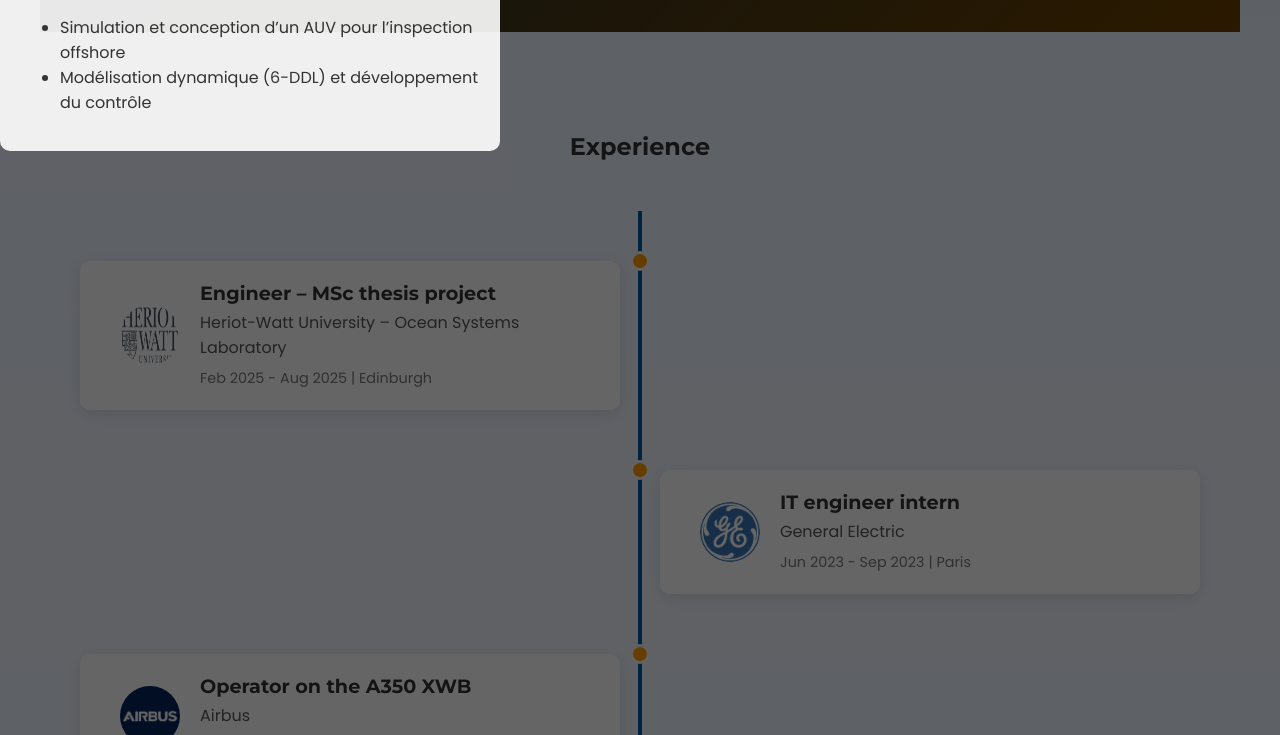
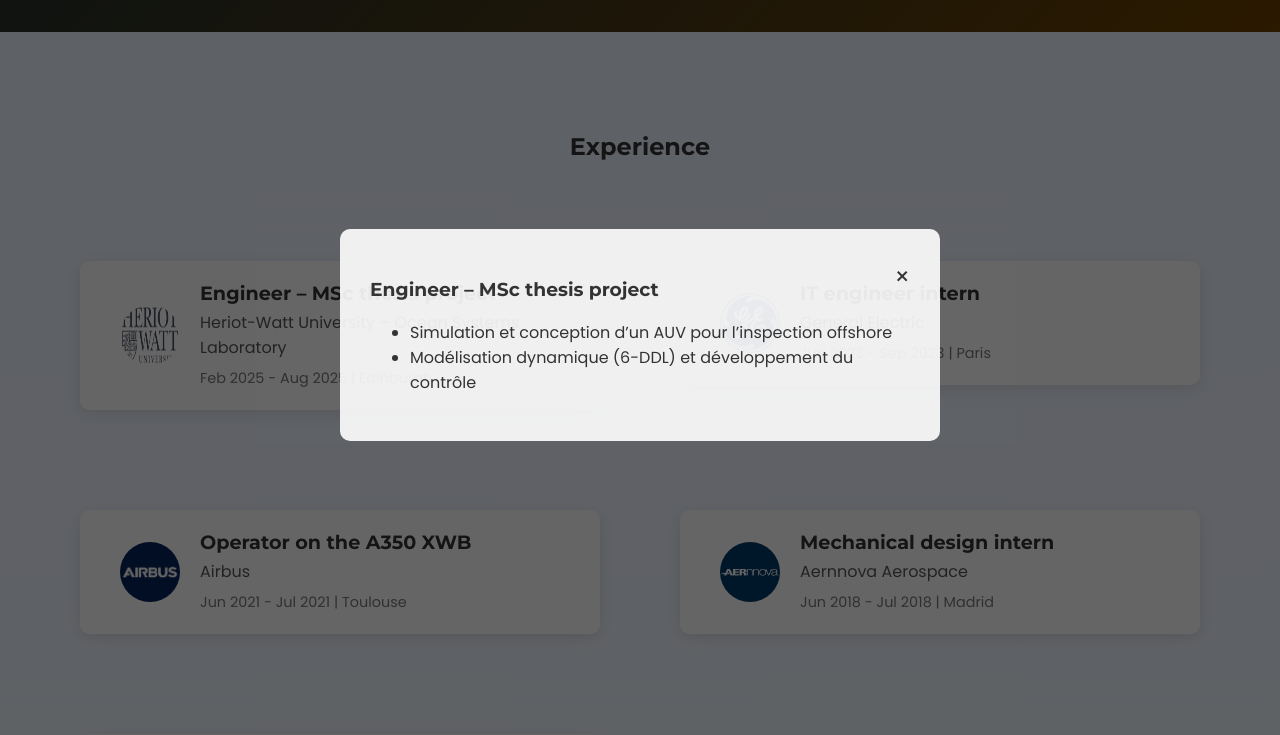
Before and after one commit to theyatokami/Web-Curriculum-Vitae, a website: page index.html in a window 1280 px wide. Both pictures are taken after a click on the element 350 px from the left and 1162 px from the top of the page. Shown: the part 827-1562 px from the top of the page. Drawn offline with nearby package versions, Linux system fonts and the light colour scheme.

Commit message:
Enhance layout and modal styling

```diff
--- a/scripts.js
+++ b/scripts.js
@@ -4,7 +4,7 @@
   var nav_links = $('nav a');
 
 
-  var typedPhrases = ['Engineering Student', 'Robotics Enthusiast', 'Problem Solver'];
+  var typedPhrases = ['Engineering Student', 'Robotics Enthusiast', 'Problem Solver', 'Full-Stack Developer', 'Global Mindset'];
   var typedIndex = 0;
   var charIndex = 0;
 
@@ -155,6 +155,7 @@
     $('#modal-desc').text(desc);
     $('#modal-link').attr('href', link);
     $('#project-modal').fadeIn();
+    $('#project-modal').css('display', 'flex');
   });
 
   $('.modal .close').on('click', function() {
@@ -173,6 +174,7 @@
     $('#exp-modal-title').text(title);
     $('#exp-modal-desc').html(details);
     $('#experience-modal').fadeIn();
+    $('#experience-modal').css('display', 'flex');
   });
 
   $('#experience-modal .close').on('click', function() {
--- a/styles.css
+++ b/styles.css
@@ -57,11 +57,12 @@
   margin: 0 15px;
   text-decoration: none;
   color: var(--text-color);
-  transition: color 0.3s ease;
+  transition: color 0.3s ease, transform 0.3s ease;
 }
 
 .nav-links a:hover {
   color: var(--primary-color);
+  transform: scale(1.1);
 }
 .nav-links a.active {
   border-bottom: 2px solid var(--secondary-color);
@@ -89,6 +90,8 @@
   color: #ffffff;
   padding: 150px 20px;
   position: relative;
+  width: 100vw;
+  margin-left: calc(50% - 50vw);
 }
 
 .intro::before {
@@ -212,6 +215,25 @@
 .timeline-content span {
   font-size: 0.9em;
   color: #777;
+}
+
+@media (min-width: 900px) {
+  .timeline {
+    display: grid;
+    grid-template-columns: 1fr 1fr;
+    gap: 40px;
+  }
+  .timeline::before,
+  .timeline-item:nth-child(even)::before,
+  .timeline-item:nth-child(odd)::before {
+    display: none;
+  }
+  .timeline-item,
+  .timeline-item:nth-child(even),
+  .timeline-item:nth-child(odd) {
+    width: 100%;
+    left: 0;
+  }
 }
 
 .education-container {
@@ -573,15 +595,16 @@
   background: rgba(0, 0, 0, 0.6);
   justify-content: center;
   align-items: center;
+  padding: 20px;
   z-index: 1002;
 }
 
 .modal-content {
   background: var(--card-bg);
-  padding: 20px;
+  padding: 30px;
   border-radius: 10px;
-  max-width: 500px;
-  width: 90%;
+  max-width: 600px;
+  width: 100%;
   text-align: left;
 }
 
```
